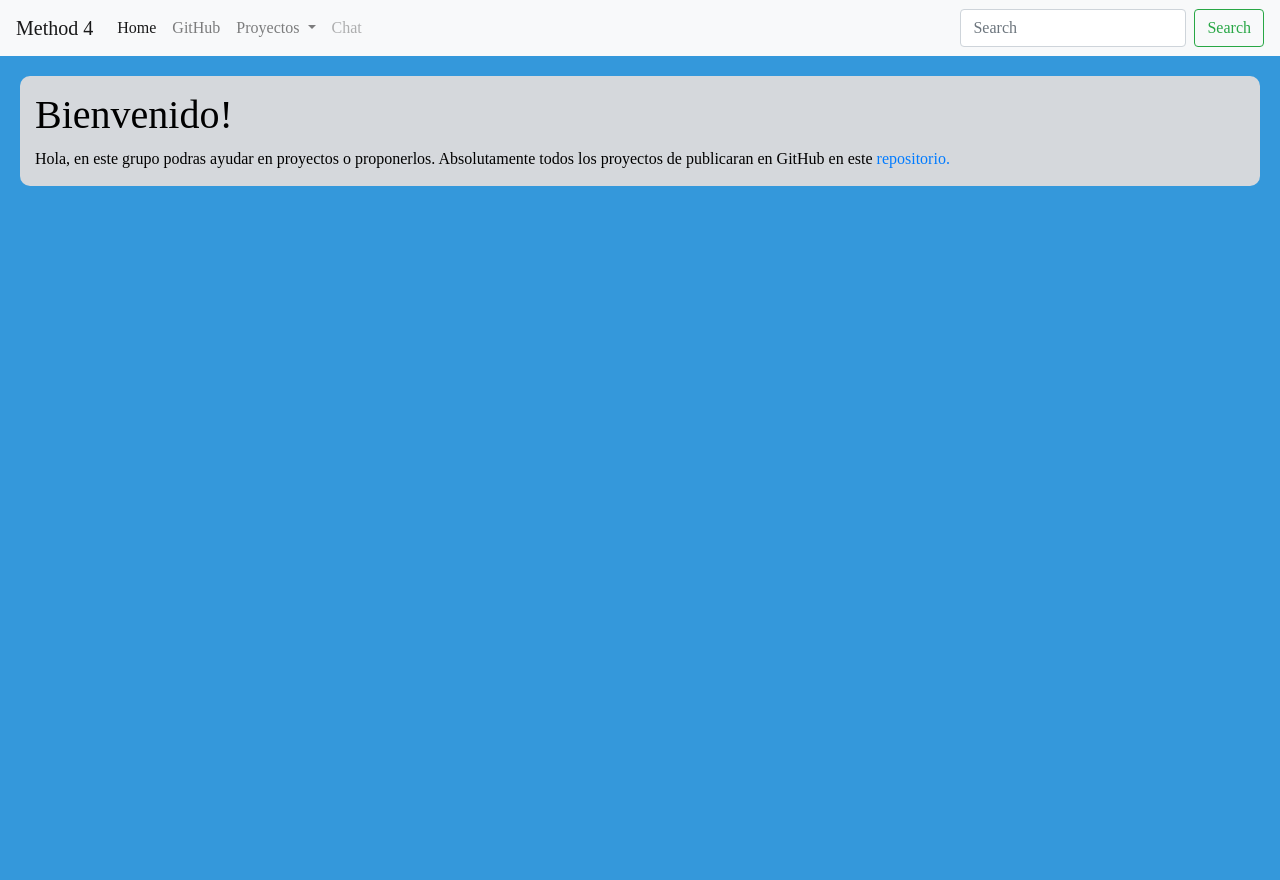
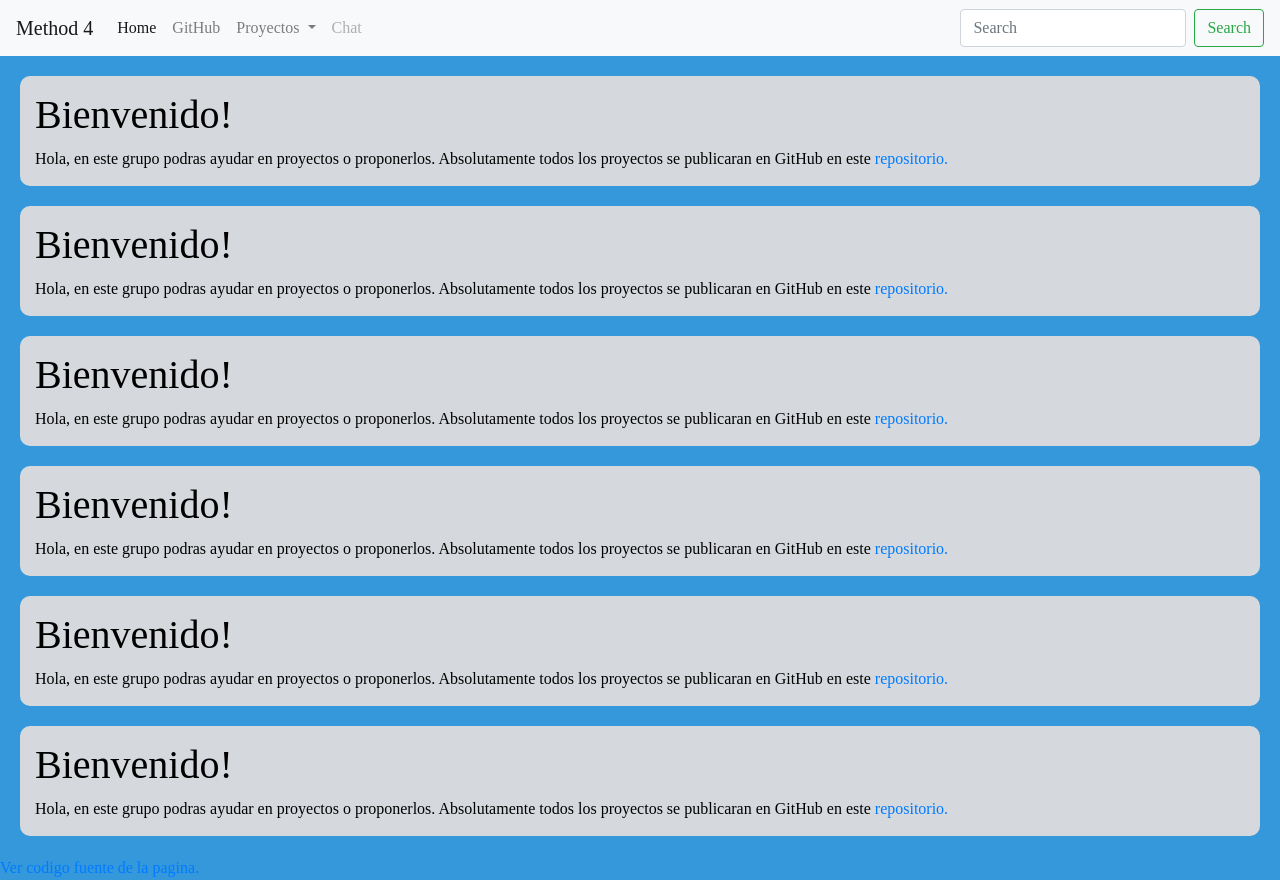
Before and after one commit to beresiartejuan/4METHOD, a plain HTML site: page pagina/index.html in a window 1280 px wide. Before the commit the page ends 800 px from the top, so only its background shows below. Drawn offline with nearby package versions, Linux system fonts and the light colour scheme.

Commit message:
Update index.html

```diff
--- a/pagina/index.html
+++ b/pagina/index.html
@@ -1,7 +1,6 @@
 <!DOCTYPE html>
 <html>
 <head>
-  <!-- 4METHOD REPOSITORIOS -->
 	<link rel="stylesheet" href="https://stackpath.bootstrapcdn.com/bootstrap/4.1.3/css/bootstrap.min.css" integrity="sha384-MCw98/SFnGE8fJT3GXwEOngsV7Zt27NXFoaoApmYm81iuXoPkFOJwJ8ERdknLPMO" crossorigin="anonymous">
 	<title>Proyectos GitHub</title>
 	<link rel="stylesheet" type="text/css" href="estilos.css">
@@ -19,14 +18,14 @@
         <a class="nav-link" href="#">Home <span class="sr-only">(current)</span></a>
       </li>
       <li class="nav-item">
-        <a class="nav-link" href="https://github.com">GitHub</a>
+        <a class="nav-link" href="www.github.com">GitHub</a>
       </li>
       <li class="nav-item dropdown">
-        <a class="nav-link dropdown-toggle" href="#" id="navbarDropdown" role="button" data-toggle="dropdown" aria-haspopup="true" aria-expanded="false">
+        <a class="nav-link dropdown-toggle" href="" id="navbarDropdown" role="button" data-toggle="dropdown" aria-haspopup="true" aria-expanded="false">
           Proyectos
         </a>
         <div class="dropdown-menu" aria-labelledby="navbarDropdown">
-          <a class="dropdown-item" href="https://github.com/kali-linux-sh/organizador">Organizador</a>
+          <a class="dropdown-item" href="https://github.com/kali-linux-sh/4METHOD">Todos los archivos</a>
           <a class="dropdown-item" href="https://github.com">GitHub</a>
           <div class="dropdown-divider"></div>
           <a class="dropdown-item" href="#">Sugerir un proyecto nuevo</a>
@@ -45,9 +44,33 @@
 
 <div class="caja-gris">
 	<h1>Bienvenido!</h1>
-	<ruby>Hola, en este grupo podras ayudar en proyectos o proponerlos. Absolutamente todos los proyectos de publicaran en GitHub en este <a href="">repositorio.</a></ruby>
+	<ruby>Hola, en este grupo podras ayudar en proyectos o proponerlos. Absolutamente todos los proyectos se publicaran en GitHub en este <a href="https://github.com/kali-linux-sh/4METHOD">repositorio.</a></ruby>
+</div>
+<div class="caja-gris">
+	<h1>Bienvenido!</h1>
+	<ruby>Hola, en este grupo podras ayudar en proyectos o proponerlos. Absolutamente todos los proyectos se publicaran en GitHub en este <a href="https://github.com/kali-linux-sh/4METHOD">repositorio.</a></ruby>
+</div>
+<div class="caja-gris">
+	<h1>Bienvenido!</h1>
+	<ruby>Hola, en este grupo podras ayudar en proyectos o proponerlos. Absolutamente todos los proyectos se publicaran en GitHub en este <a href="https://github.com/kali-linux-sh/4METHOD">repositorio.</a></ruby>
+</div>
+<div class="caja-gris">
+	<h1>Bienvenido!</h1>
+	<ruby>Hola, en este grupo podras ayudar en proyectos o proponerlos. Absolutamente todos los proyectos se publicaran en GitHub en este <a href="https://github.com/kali-linux-sh/4METHOD">repositorio.</a></ruby>
+</div>
+<div class="caja-gris">
+	<h1>Bienvenido!</h1>
+	<ruby>Hola, en este grupo podras ayudar en proyectos o proponerlos. Absolutamente todos los proyectos se publicaran en GitHub en este <a href="https://github.com/kali-linux-sh/4METHOD">repositorio.</a></ruby>
+</div>
+<div class="caja-gris">
+	<h1>Bienvenido!</h1>
+	<ruby>Hola, en este grupo podras ayudar en proyectos o proponerlos. Absolutamente todos los proyectos se publicaran en GitHub en este <a href="https://github.com/kali-linux-sh/4METHOD">repositorio.</a></ruby>
 </div>
 
+
+<div class="Abajo">
+	<a href="https://github.com/kali-linux-sh/4METHOD/tree/master/pagina">Ver codigo fuente de la pagina.</a>
+</div>
 
 <body>
 <script src="https://code.jquery.com/jquery-3.3.1.slim.min.js" integrity="sha384-q8i/X+965DzO0rT7abK41JStQIAqVgRVzpbzo5smXKp4YfRvH+8abtTE1Pi6jizo" crossorigin="anonymous"></script>
```
